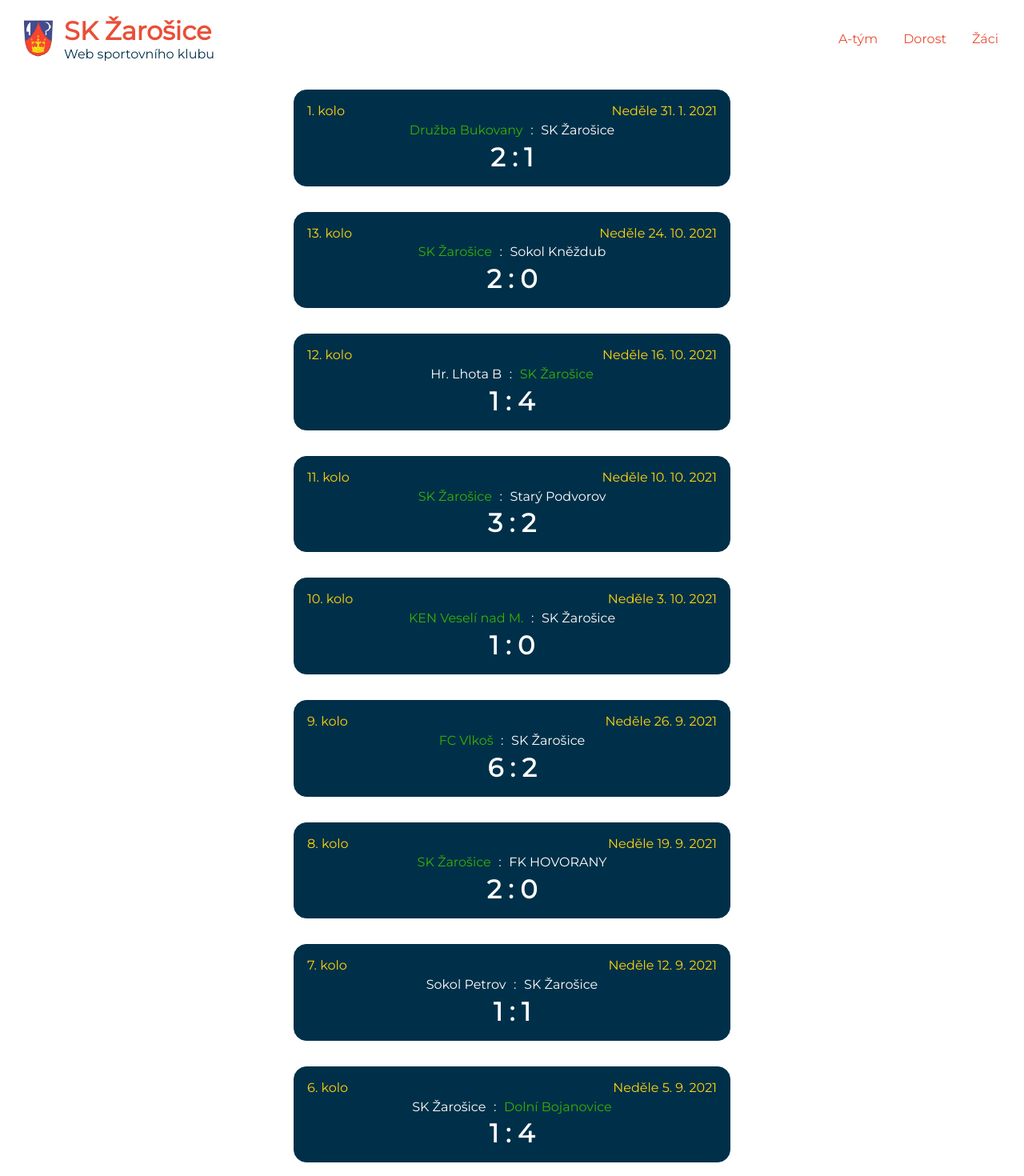
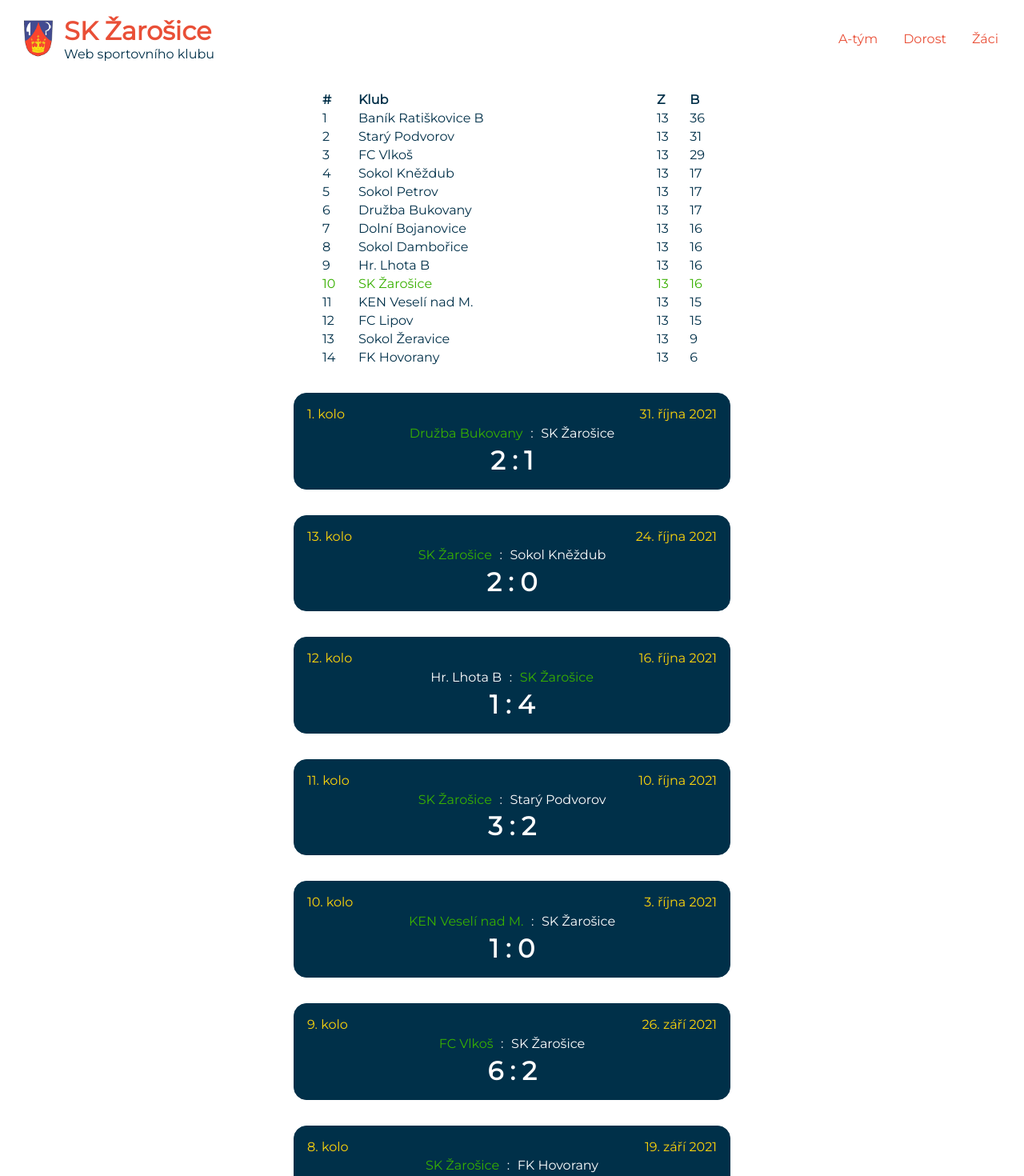
Before and after one commit to StanaSimec/sk-zarosice-web, a React (Create React App) app: page / in a window 1280 px wide. Shown: the top 1470 px of the page at 80% size. Built offline with nearby package versions, Linux system fonts and the light colour scheme.

Commit message:
added results table

```diff
--- a/src/components/Header/Header.jsx
+++ b/src/components/Header/Header.jsx
@@ -1,9 +1,10 @@
 import classNames from 'classnames';
 import { useState } from 'react';
 import logo from '../../logo.png';
-import { RESULTS } from '../../shared/results';
+import { RESULTS, POINTS } from '../../shared/results';
 import Link from '../Link/Link';
 import Results from '../Results/Results';
+import { Table } from '../Table/Table';
 import Text from '../Text/Text';
 
 import './Header.scss';
@@ -33,7 +34,7 @@ const Logo = () => {
 const Name = () => {
   return (
     <div className='name'>
-      <Link text='SK Žarošice' textIsHeader={true} href='/'/>
+      <Link text='SK Žarošice' textIsHeader={true} href='/' />
       <Text text='Web sportovního klubu' />
     </div>
   );
@@ -77,6 +78,7 @@ const Header = () => {
         />
       </div>
       {isBurgerOpen && <DropDownLinks />}
+      <Table points={POINTS.A_TEAM} />
       <Results results={A_TEAM} />
     </div>
   );
--- a/src/components/Header/Header.scss
+++ b/src/components/Header/Header.scss
@@ -1,4 +1,4 @@
-@import 'src/shared/constants';
+@import 'src/shared/styles';
 .header {
     display: flex;
     flex-direction: column;
--- a/src/components/Link/Link.scss
+++ b/src/components/Link/Link.scss
@@ -1,4 +1,4 @@
-@import "src/shared/constants";
+@import "src/shared/styles";
 .link {
     text-decoration: none;
     &:hover {
--- a/src/components/Results/Results.jsx
+++ b/src/components/Results/Results.jsx
@@ -1,32 +1,57 @@
-import Text from '../Text/Text';
+import Text, { TEXT_COLOR } from '../Text/Text';
 
 import './Results.scss';
+
+const BannerDate = ({ date }) => {
+  return (
+    <Text
+      text={new Intl.DateTimeFormat('cs-CZ', {
+        dateStyle: 'long',
+      }).format(date)}
+      color='yellow'
+    />
+  );
+};
+
+const Teams = ({ result }) => {
+  return (
+    <div className='team-header'>
+      <Text
+        text={result.homeTeam}
+        classname='teams'
+        color={
+          result.homeScore > result.awayScore
+            ? TEXT_COLOR.GREEN
+            : TEXT_COLOR.WHITE
+        }
+      />
+      <Text text=':' classname='teams' color={TEXT_COLOR.WHITE} />
+      <Text
+        text={result.awayTeam}
+        classname='teams'
+        color={
+          result.awayScore > result.homeScore
+            ? TEXT_COLOR.GREEN
+            : TEXT_COLOR.WHITE
+        }
+      />
+    </div>
+  );
+};
 
 const Banner = ({ result }) => {
   return (
     <div className='banner'>
       <div className='info'>
-        <Text text={`${result.round}. kolo`} color='yellow' />
-        <Text text={`${result.weekDay} ${result.date}`} color='yellow' />
+        <Text text={`${result.round}. kolo`} color={TEXT_COLOR.YELLOW} />
+        <BannerDate date={result.date} />
       </div>
-      <div className='team-header'>
-        <Text
-          text={result.homeTeam}
-          classname='teams'
-          color={result.homeScore > result.awayScore ? 'green' : 'white'}
-        />
-        <Text text=':' classname='teams' color='white' />
-        <Text
-          text={result.awayTeam}
-          classname='teams'
-          color={result.awayScore > result.homeScore ? 'green' : 'white'}
-        />
-      </div>
+      <Teams result={result} />
       <Text
         text={`${result.homeScore} : ${result.awayScore}`}
         isHeader={true}
         classname='score'
-        color='white'
+        color={TEXT_COLOR.WHITE}
       />
     </div>
   );
--- a/src/components/Results/Results.scss
+++ b/src/components/Results/Results.scss
@@ -1,11 +1,11 @@
-@import 'src/shared/constants';
+@import 'src/shared/styles';
 .results {
     display: flex;
     flex-direction: column;
     justify-content: center;
     align-items: center;
     .banner {
-        width: 40%;
+        width: $content-width;
         display: flex;
         flex-direction: column;
         justify-content: center;
@@ -13,7 +13,7 @@
         border-radius: 1rem;
         padding: 1rem;
         margin: 1rem;
-        min-width: 15rem;
+        min-width: $content-min-width;
         background-color: $blue;
         .info {
             width: 100%;
--- /dev/null
+++ b/src/components/Table/Table.jsx
@@ -0,0 +1,60 @@
+import { HOME_TEAM } from '../../shared/constants';
+import Text, { TEXT_COLOR } from '../Text/Text';
+
+import './Table.scss';
+
+const Header = () => (
+  <tr>
+    <th>
+      <Text text={'#'} />
+    </th>
+    <th>
+      <Text text={'Klub'} />
+    </th>
+    <th>
+      <Text text={'Z'} />
+    </th>
+    <th>
+      <Text text={'B'} />
+    </th>
+  </tr>
+);
+
+const Row = ({ point, position = 0 }) => {
+  const { team = '', points = 0, matches = 0 } = point;
+  const color = team === HOME_TEAM ? TEXT_COLOR.GREEN : undefined;
+  return (
+    <tr>
+      <td>
+        <Text text={position} color={color} />
+      </td>
+      <td>
+        <Text text={team} color={color} />
+      </td>
+      <td>
+        <Text text={matches} color={color} />
+      </td>
+      <td>
+        <Text text={points} color={color} />
+      </td>
+    </tr>
+  );
+};
+
+const Content = ({ points = [] }) => {
+  const sorted = points.sort((a, b) => a > b);
+  return sorted.map((point, index) => (
+    <Row point={point} key={point.team} position={index + 1} />
+  ));
+};
+
+export const Table = ({ points = [] }) => {
+  return (
+    <div className="results-table">
+      <table className='points'>
+        <Header />
+        <Content points={points} />
+      </table>
+    </div>
+  );
+};
--- /dev/null
+++ b/src/components/Table/Table.scss
@@ -0,0 +1,14 @@
+@import 'src/shared/styles';
+.results-table {
+    width: 100%;
+    display: flex;
+    justify-content: center;
+    margin: 1rem;
+    .points {
+        width: $content-width;
+        min-width: $content-min-width;
+        th {
+            text-align: left;
+        }
+    }
+}
--- a/src/components/Text/Text.jsx
+++ b/src/components/Text/Text.jsx
@@ -1,6 +1,12 @@
 import classNames from 'classnames';
 
 import './Text.scss';
+
+export const TEXT_COLOR = {
+  WHITE: "white",
+  YELLOW: "yellow",
+  GREEN: "green"
+};
 
 const Text = ({ text, isHeader = false, classname = '', color = '' }) => {
   const Tag = isHeader ? 'h1' : 'p';
--- a/src/components/Text/Text.scss
+++ b/src/components/Text/Text.scss
@@ -1,5 +1,5 @@
 @import url('https://fonts.googleapis.com/css2?family=Montserrat&display=swap');
-@import 'src/shared/constants';
+@import 'src/shared/styles';
 @mixin text-base {
     margin: 0;
     font-family: 'Montserrat', sans-serif;
--- /dev/null
+++ b/src/shared/constants.js
@@ -0,0 +1,18 @@
+export const TEAMS = {
+  ZAROSICE: 'SK Žarošice',
+  BUKOVANY: 'Družba Bukovany',
+  KNEZDUB: 'Sokol Kněždub',
+  HR_LHOTA_B: 'Hr. Lhota B',
+  KEN_VESELI: 'KEN Veselí nad M.',
+  ST_PODVOROV: 'Starý Podvorov',
+  VLKOS: 'FC Vlkoš',
+  HOVORANY: 'FK Hovorany',
+  PETROV: 'Sokol Petrov',
+  DOLNI_BOJANOVICE: 'Dolní Bojanovice',
+  DAMBORICE: 'Sokol Dambořice',
+  RATISKOVICE: 'Baník Ratiškovice B',
+  LIPOV: 'FC Lipov',
+  ZERAVICE: 'Sokol Žeravice',
+};
+
+export const HOME_TEAM = TEAMS.ZAROSICE;
--- a/src/shared/results.js
+++ b/src/shared/results.js
@@ -1,31 +1,10 @@
-const TEAMS = {
-  ZAROSICE: 'SK Žarošice',
-  BUKOVANY: 'Družba Bukovany',
-  KNEZDUB: 'Sokol Kněždub',
-  HR_LHOTA_B: 'Hr. Lhota B',
-  KEN_VESELI: 'KEN Veselí nad M.',
-  ST_PODVOROV: 'Starý Podvorov',
-  VLKOS: 'FC Vlkoš',
-  HOVORANY: 'FK HOVORANY',
-  PETROV: 'Sokol Petrov',
-  DOLNI_BOJANOVICE: 'Dolní Bojanovice',
-  DAMBORICE: 'Sokol Dambořice',
-  RATISKOVICE: 'Baník Ratiškovice',
-  LIPOV: 'FC LIPOV',
-  ZERAVICE: 'Sokol Žeravice',
-};
-
-const DAYS = {
-  SUNDAY: 'Neděle',
-  SATURDAY: 'Sobota',
-};
+import { TEAMS } from "./constants";
 
 export const RESULTS = {
   A_TEAM: [
     {
       round: 1,
-      date: '31. 1. 2021',
-      weekDay: DAYS.SUNDAY,
+      date: new Date('2021-10-31'),
       homeTeam: TEAMS.BUKOVANY,
       homeScore: 2,
       awayTeam: TEAMS.ZAROSICE,
@@ -33,8 +12,7 @@ export const RESULTS = {
     },
     {
       round: 13,
-      date: '24. 10. 2021',
-      weekDay: DAYS.SUNDAY,
+      date: new Date('2021-10-24'),
       homeTeam: TEAMS.ZAROSICE,
       homeScore: 2,
       awayTeam: TEAMS.KNEZDUB,
@@ -42,8 +20,7 @@ export const RESULTS = {
     },
     {
       round: 12,
-      date: '16. 10. 2021',
-      weekDay: DAYS.SUNDAY,
+      date: new Date('2021-10-16'),
       homeTeam: TEAMS.HR_LHOTA_B,
       homeScore: 1,
       awayTeam: TEAMS.ZAROSICE,
@@ -51,8 +28,7 @@ export const RESULTS = {
     },
     {
       round: 11,
-      date: '10. 10. 2021',
-      weekDay: DAYS.SUNDAY,
+      date: new Date('2021-10-10'),
       homeTeam: TEAMS.ZAROSICE,
       homeScore: 3,
       awayTeam: TEAMS.ST_PODVOROV,
@@ -60,8 +36,7 @@ export const RESULTS = {
     },
     {
       round: 10,
-      date: '3. 10. 2021',
-      weekDay: DAYS.SUNDAY,
+      date: new Date('2021-10-03'),
       homeTeam: TEAMS.KEN_VESELI,
       homeScore: 1,
       awayTeam: TEAMS.ZAROSICE,
@@ -69,8 +44,7 @@ export const RESULTS = {
     },
     {
       round: 9,
-      date: '26. 9. 2021',
-      weekDay: DAYS.SUNDAY,
+      date: new Date('2021-09-26'),
       homeTeam: TEAMS.VLKOS,
       homeScore: 6,
       awayTeam: TEAMS.ZAROSICE,
@@ -78,8 +52,7 @@ export const RESULTS = {
     },
     {
       round: 8,
-      date: '19. 9. 2021',
-      weekDay: DAYS.SUNDAY,
+      date: new Date('2021-09-19'),
       homeTeam: TEAMS.ZAROSICE,
       homeScore: 2,
       awayTeam: TEAMS.HOVORANY,
@@ -87,8 +60,7 @@ export const RESULTS = {
     },
     {
       round: 7,
-      date: '12. 9. 2021',
-      weekDay: DAYS.SUNDAY,
+      date: new Date('2021-09-12'),
       homeTeam: TEAMS.PETROV,
       homeScore: 1,
       awayTeam: TEAMS.ZAROSICE,
@@ -96,8 +68,7 @@ export const RESULTS = {
     },
     {
       round: 6,
-      date: '5. 9. 2021',
-      weekDay: DAYS.SUNDAY,
+      date: new Date('2021-09-05'),
       homeTeam: TEAMS.ZAROSICE,
       homeScore: 1,
       awayTeam: TEAMS.DOLNI_BOJANOVICE,
@@ -105,8 +76,7 @@ export const RESULTS = {
     },
     {
       round: 5,
-      date: '29. 8. 2021',
-      weekDay: DAYS.SUNDAY,
+      date: new Date('2021-08-29'),
       homeTeam: TEAMS.DAMBORICE,
       homeScore: 5,
       awayTeam: TEAMS.ZAROSICE,
@@ -114,8 +84,7 @@ export const RESULTS = {
     },
     {
       round: 4,
-      date: '22. 8. 2021',
-      weekDay: DAYS.SUNDAY,
+      date: new Date('2021-08-22'),
       homeTeam: TEAMS.ZAROSICE,
       homeScore: 0,
       awayTeam: TEAMS.RATISKOVICE,
@@ -123,8 +92,7 @@ export const RESULTS = {
     },
     {
       round: 3,
-      date: '15. 8. 2021',
-      weekDay: DAYS.SUNDAY,
+      date: new Date('2021-08-15'),
       homeTeam: TEAMS.LIPOV,
       homeScore: 2,
       awayTeam: TEAMS.ZAROSICE,
@@ -132,8 +100,7 @@ export const RESULTS = {
     },
     {
       round: 2,
-      date: '8. 8. 2021',
-      weekDay: DAYS.SUNDAY,
+      date: new Date('2021-08-08'),
       homeTeam: TEAMS.ZAROSICE,
       homeScore: 4,
       awayTeam: TEAMS.ZERAVICE,
@@ -141,3 +108,80 @@ export const RESULTS = {
     },
   ],
 };
+
+const CURRENT_MATCHES = 13;
+
+export const POINTS = {
+  A_TEAM: [
+    {
+      team: TEAMS.RATISKOVICE,
+      points: 36,
+      matches: CURRENT_MATCHES,
+    },
+    {
+      team: TEAMS.ST_PODVOROV,
+      points: 31,
+      matches: CURRENT_MATCHES,
+    },
+    {
+      team: TEAMS.VLKOS,
+      points: 29,
+      matches: CURRENT_MATCHES,
+    },
+    {
+      team: TEAMS.KNEZDUB,
+      points: 17,
+      matches: CURRENT_MATCHES,
+    },
+    {
+      team: TEAMS.PETROV,
+      points: 17,
+      matches: CURRENT_MATCHES,
+    },
+    {
+      team: TEAMS.BUKOVANY,
+      points: 17,
+      matches: CURRENT_MATCHES,
+    },
+    {
+      team: TEAMS.DOLNI_BOJANOVICE,
+      points: 16,
+      matches: CURRENT_MATCHES,
+    },
+    {
+      team: TEAMS.DAMBORICE,
+      points: 16,
+      matches: CURRENT_MATCHES,
+    },
+    {
+      team: TEAMS.HR_LHOTA_B,
+      points: 16,
+      matches: CURRENT_MATCHES,
+    },
+    {
+      team: TEAMS.ZAROSICE,
+      points: 16,
+      matches: CURRENT_MATCHES,
+    },
+    {
+      team: TEAMS.KEN_VESELI,
+      points: 15,
+      matches: CURRENT_MATCHES,
+    },
+    {
+      team: TEAMS.LIPOV,
+      points: 15,
+      matches: CURRENT_MATCHES,
+    },
+    {
+      team: TEAMS.ZERAVICE,
+      points: 9,
+      matches: CURRENT_MATCHES,
+    },
+    {
+      team: TEAMS.HOVORANY,
+      points: 6,
+      matches: CURRENT_MATCHES,
+    },
+  ],
+};
--- a/src/shared/constants.scss
+++ b/src/shared/styles.scss
@@ -5,3 +5,5 @@ $white: white;
 $green: #38b000;
 $mobile-width: 560px;
 $mobile-width-small: 340px;
+$content-min-width: 15rem;
+$content-width: 40%;
```
